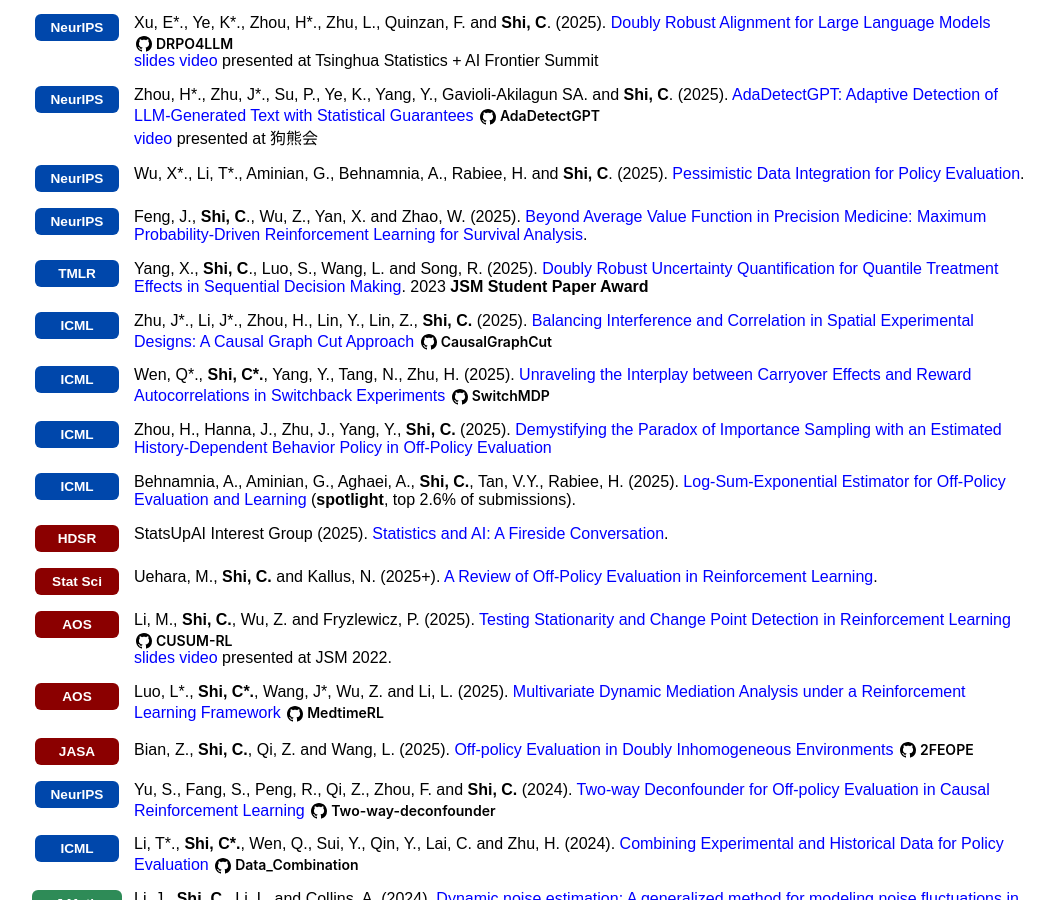
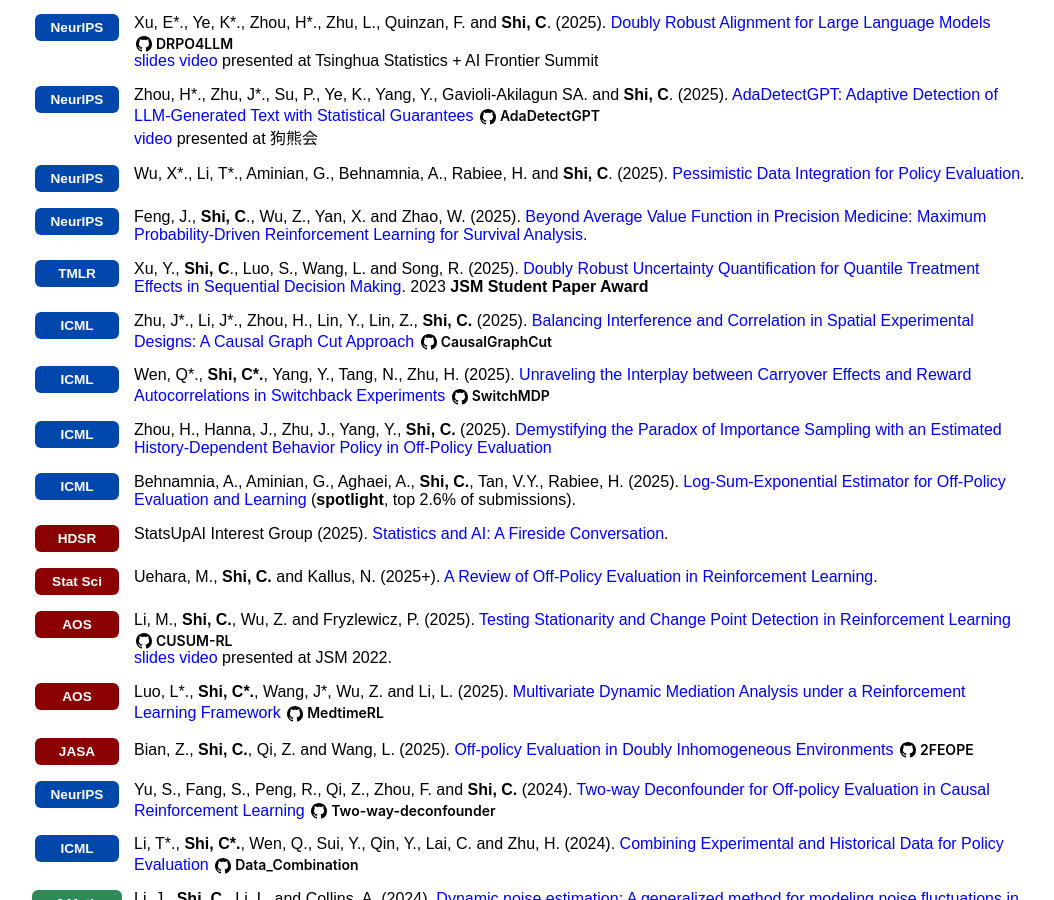
Before and after one commit to callmespring/callmespring.github.io, a Jekyll site: the page built from publication.md, in a window 1280 px wide and 900 px high, scrolled down 1436 px. Shown: the whole window, without its empty margins (108-1162 px from the left). Built offline with Jekyll 4.4.1, drawn with Linux system fonts in a browser that asks for light colours; some of the changed text lies outside the part shown.

Commit message:
Update publication.md

```diff
--- a/publication.md
+++ b/publication.md
@@ -185,7 +185,7 @@
     <span class="publication-logo-badge badge-ml">TMLR</span>
   </div>
   <div class="pub-content" style="flex: 1;">
-    Yang, X., <strong>Shi, C</strong>., Luo, S., Wang, L. and Song, R. (2025). <a href="https://openreview.net/pdf?id=F0BwbieVws">Doubly Robust Uncertainty Quantification for Quantile Treatment Effects in Sequential Decision Making</a>. 2023 <strong>JSM Student Paper Award</strong>
+    Xu, Y., <strong>Shi, C</strong>., Luo, S., Wang, L. and Song, R. (2025). <a href="https://openreview.net/pdf?id=F0BwbieVws">Doubly Robust Uncertainty Quantification for Quantile Treatment Effects in Sequential Decision Making</a>. 2023 <strong>JSM Student Paper Award</strong>
   </div>
 </div>
 
@@ -433,7 +433,7 @@
     <span class="publication-logo-badge badge-ml">ICML</span>
   </div>
   <div class="pub-content" style="flex: 1;">
-    Yang, X., Zhu, J., <strong>Shi, C.</strong>, Luo, S. and Song, R. (2023). <a href="https://arxiv.org/pdf/2212.14468.pdf">An Instrumental Variable Approach to Confounded Off-Policy Evaluation</a> <a href="https://github.com/YangXU63/IVMDP" class="gh-module-link"><svg class="gh-icon" viewBox="0 0 16 16"><path d="M8 0C3.58 0 0 3.58 0 8c0 3.54 2.29 6.53 5.47 7.59.4.07.55-.17.55-.38 0-.19-.01-.82-.01-1.49-2.01.37-2.53-.49-2.69-.94-.09-.23-.48-.94-.82-1.13-.28-.15-.68-.52-.01-.53.63-.01 1.08.58 1.23.82.72 1.21 1.87.87 2.33.66.07-.52.28-.87.51-1.07-1.78-.2-3.64-.89-3.64-3.95 0-.87.31-1.59.82-2.15-.08-.2-.36-1.02.08-2.12 0 0 .67-.21 2.2.82.64-.18 1.32-.27 2-.27.68 0 1.36.09 2 .27 1.53-1.04 2.2-.82 2.2-.82.44 1.1.16 1.92.08 2.12.51.56.82 1.27.82 2.15 0 3.07-1.87 3.75-3.65 3.95.29.25.54.73.54 1.48 0 1.07-.01 1.93-.01 2.2 0 .21.15.46.55.38A8.013 8.013 0 0016 8c0-4.42-3.58-8-8-8z"></path></svg><span class="gh-module-badge">IVMDP</span></a>
+    Xu, Y., Zhu, J., <strong>Shi, C.</strong>, Luo, S. and Song, R. (2023). <a href="https://arxiv.org/pdf/2212.14468.pdf">An Instrumental Variable Approach to Confounded Off-Policy Evaluation</a> <a href="https://github.com/YangXU63/IVMDP" class="gh-module-link"><svg class="gh-icon" viewBox="0 0 16 16"><path d="M8 0C3.58 0 0 3.58 0 8c0 3.54 2.29 6.53 5.47 7.59.4.07.55-.17.55-.38 0-.19-.01-.82-.01-1.49-2.01.37-2.53-.49-2.69-.94-.09-.23-.48-.94-.82-1.13-.28-.15-.68-.52-.01-.53.63-.01 1.08.58 1.23.82.72 1.21 1.87.87 2.33.66.07-.52.28-.87.51-1.07-1.78-.2-3.64-.89-3.64-3.95 0-.87.31-1.59.82-2.15-.08-.2-.36-1.02.08-2.12 0 0 .67-.21 2.2.82.64-.18 1.32-.27 2-.27.68 0 1.36.09 2 .27 1.53-1.04 2.2-.82 2.2-.82.44 1.1.16 1.92.08 2.12.51.56.82 1.27.82 2.15 0 3.07-1.87 3.75-3.65 3.95.29.25.54.73.54 1.48 0 1.07-.01 1.93-.01 2.2 0 .21.15.46.55.38A8.013 8.013 0 0016 8c0-4.42-3.58-8-8-8z"></path></svg><span class="gh-module-badge">IVMDP</span></a>
   </div>
 </div>
 
```
